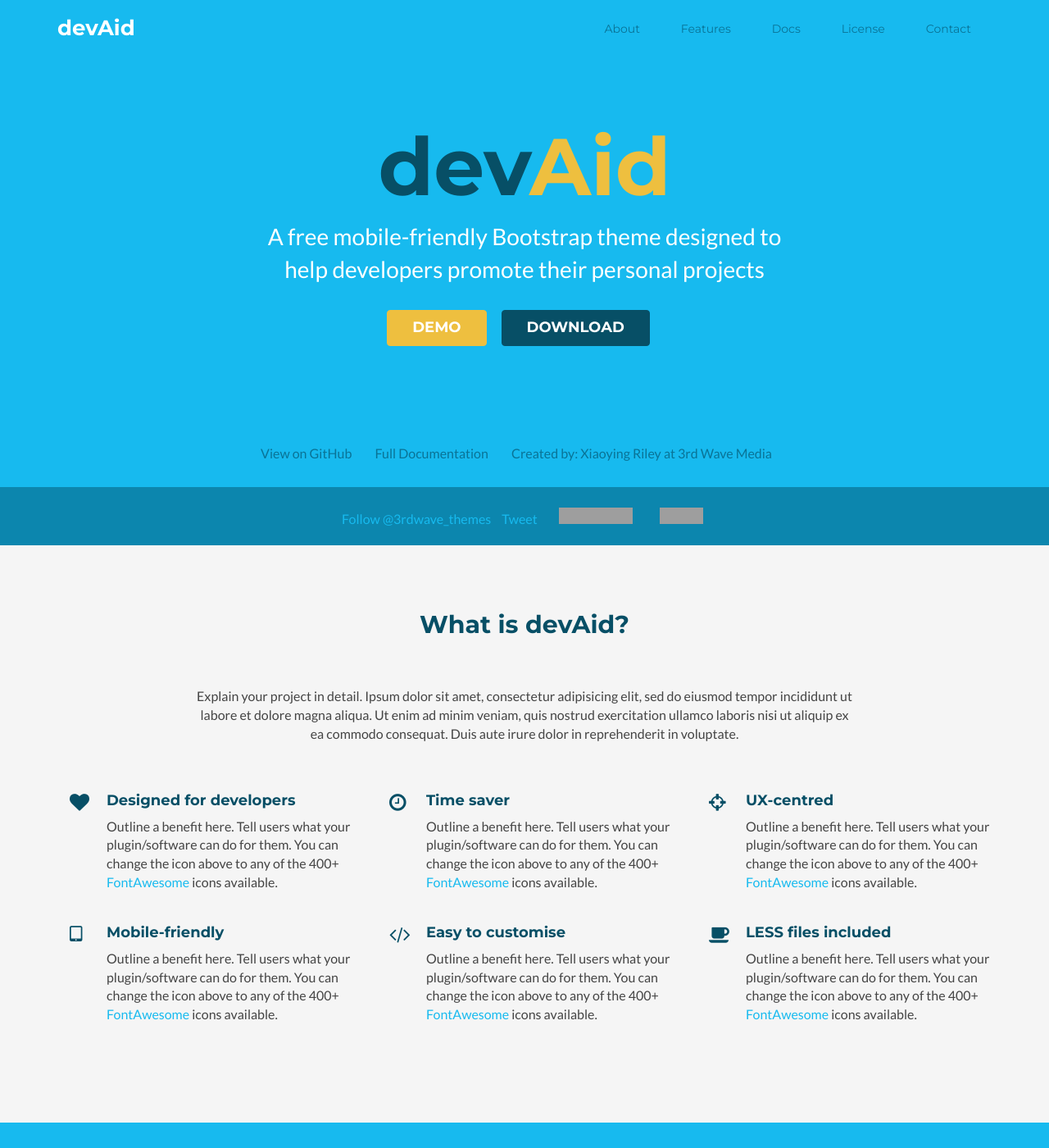
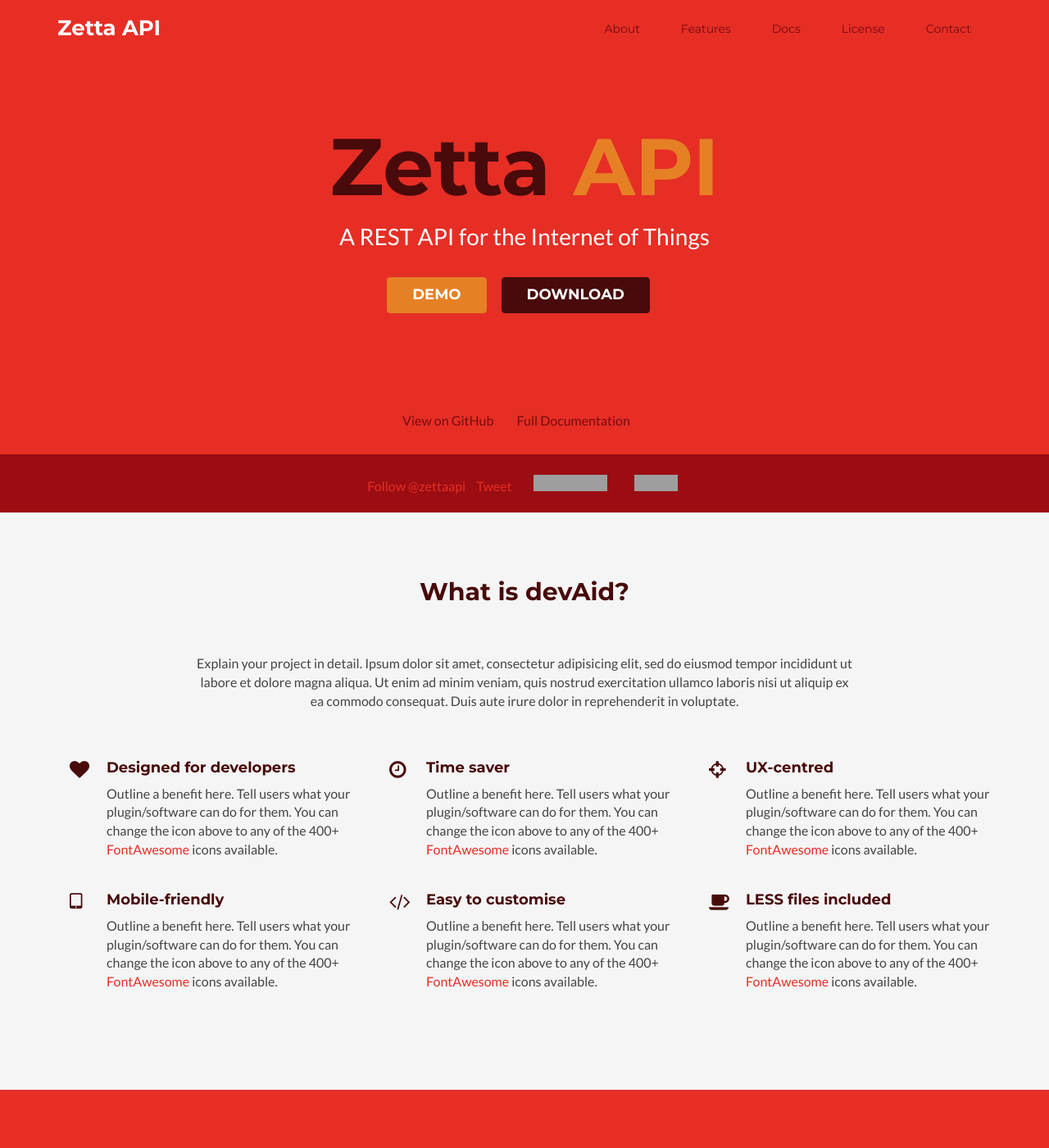
Before and after one commit to zettajs/zettaapi.github.io, a Jekyll site: the page built from index.html, in a window 1280 px wide and 1400 px high. Shown: the whole window at 82% size. Built offline with Jekyll 4.4.1, drawn with Linux system fonts in a browser that asks for light colours; comment, search, counter and statistics services are not loaded; grey boxes are pictures that could not be loaded.

Commit message:
colors match zetta logo

```diff
--- a/_includes/header.html
+++ b/_includes/header.html
@@ -3,7 +3,7 @@
         <div class="container">
             <h1 class="logo pull-left">
                 <a class="scrollto" href="#promo">
-                    <span class="logo-title">devAid</span>
+                    <span class="logo-title">Zetta API</span>
                 </a>
             </h1><!--//logo-->
             <nav id="main-nav" class="main-nav navbar-right" role="navigation">
--- a/_includes/promo.html
+++ b/_includes/promo.html
@@ -1,23 +1,21 @@
     <!-- ******PROMO****** -->
     <section id="promo" class="promo section offset-header">
         <div class="container text-center">
-            <h2 class="title">dev<span class="highlight">Aid</span></h2>
-            <p class="intro">A free mobile-friendly Bootstrap theme designed to help developers
-promote their personal projects</p>
+            <h2 class="title">Zetta <span class="highlight">API</span></h2>
+            <p class="intro">A REST API for the Internet of Things</p>
             <div class="btns">
                 <a class="btn btn-cta-secondary" href="http://themes.3rdwavemedia.com/" target="_blank">Demo</a>
                 <a class="btn btn-cta-primary" href="http://themes.3rdwavemedia.com/website-templates/devaid-free-bootstrap-theme-developers/" target="_blank">Download</a>
             </div>
             <ul class="meta list-inline">
-                <li><a href="#" target="_blank">View on GitHub</a></li>
-                <li><a href="https://github.com/twbs/bootstrap" target="_blank">Full Documentation</a></li>
-                <li>Created by: <a href="http://themes.3rdwavemedia.com/" target="_blank">Xiaoying Riley</a> at 3rd Wave Media</li>
+                <li><a href="https://github.com/zettaapi/zetta" target="_blank">View on GitHub</a></li>
+                <li><a href="https://github.com/zettaapi/zetta/wiki" target="_blank">Full Documentation</a></li>
             </ul><!--//meta-->
         </div><!--//container-->
         <div class="social-media">
             <div class="social-media-inner container text-center">
                 <ul class="list-inline">
-                    <li class="twitter-follow"><a href="https://twitter.com/3rdwave_themes" class="twitter-follow-button" data-show-count="false">Follow @3rdwave_themes</a>
+                    <li class="twitter-follow"><a href="https://twitter.com/zettaapi" class="twitter-follow-button" data-show-count="false">Follow @zettaapi</a>
 <script>!function(d,s,id){var js,fjs=d.getElementsByTagName(s)[0],p=/^http:/.test(d.location)?'http':'https';if(!d.getElementById(id)){js=d.createElement(s);js.id=id;js.src=p+'://platform.twitter.com/widgets.js';fjs.parentNode.insertBefore(js,fjs);}}(document, 'script', 'twitter-wjs');</script>
                     </li><!--//twitter-follow-->
                     <li class="twitter-tweet">
@@ -25,11 +23,11 @@
     <script>!function(d,s,id){var js,fjs=d.getElementsByTagName(s)[0],p=/^http:/.test(d.location)?'http':'https';if(!d.getElementById(id)){js=d.createElement(s);js.id=id;js.src=p+'://platform.twitter.com/widgets.js';fjs.parentNode.insertBefore(js,fjs);}}(document, 'script', 'twitter-wjs');</script>
                     </li><!--//twitter-tweet-->
                     <li class="facebook-like">
-                         <div class="fb-like" data-href="http://themes.3rdwavemedia.com/" data-layout="button_count" data-action="like" data-show-faces="false" data-share="true"></div>
+                         <div class="fb-like" data-href="http://www.zettaapi.org/" data-layout="button_count" data-action="like" data-show-faces="false" data-share="true"></div>
                     </li><!--//facebook-like-->
                     <!--// Generate github buttons: https://github.com/mdo/github-buttons -->
-                    <li class="github-star"><iframe src="http://ghbtns.com/github-btn.html?user=mdo&repo=github-buttons&type=watch&count=true" allowtransparency="true" frameborder="0" scrolling="0" width="110" height="20"></iframe></li>
-                    <li class="github-fork"><iframe src="http://ghbtns.com/github-btn.html?user=mdo&repo=github-buttons&type=fork" allowtransparency="true" frameborder="0" scrolling="0" width="53" height="20"></iframe></li>
+                    <li class="github-star"><iframe src="http://ghbtns.com/github-btn.html?user=zettaapi&repo=zetta&type=watch&count=true" allowtransparency="true" frameborder="0" scrolling="0" width="110" height="20"></iframe></li>
+                    <li class="github-fork"><iframe src="http://ghbtns.com/github-btn.html?user=zettaapi&repo=zetta&type=fork" allowtransparency="true" frameborder="0" scrolling="0" width="53" height="20"></iframe></li>
                     <!--//
                     <li class="github-follow"><iframe src="http://ghbtns.com/github-btn.html?user=mdo&type=follow&count=true"
   allowtransparency="true" frameborder="0" scrolling="0" width="165" height="20"></iframe></li>
--- a/public/css/styles.css
+++ b/public/css/styles.css
@@ -1,4 +1,4 @@
-/*
+*/*
  * Template Name: devAid - Responsive Website Template for developers
  * Version: 1.0
  * Author: Xiaoying Riley at 3rd Wave Media
@@ -22,10 +22,10 @@
 h6 {
   font-family: 'Montserrat', sans-serif;
   font-weight: 700;
-  color: #17baef;
+  color: #e62e25;
 }
 a {
-  color: #17baef;
+  color: #e62e25;
   -webkit-transition: all 0.4s ease-in-out;
   -moz-transition: all 0.4s ease-in-out;
   -ms-transition: all 0.4s ease-in-out;
@@ -33,7 +33,7 @@
 }
 a:hover {
   text-decoration: underline;
-  color: #0e98c5;
+  color: #A90D13;
 }
 .btn,
 a.btn {
@@ -55,22 +55,22 @@
 }
 a.btn-cta-primary,
 .btn-cta-primary {
-  background: #074f66;
-  border: 1px solid #074f66;
+  background: #480A0B;
+  border: 1px solid #480A0B;
   color: #fff;
   font-weight: 600;
   text-transform: uppercase;
 }
 a.btn-cta-primary:hover,
 .btn-cta-primary:hover {
-  background: #053c4e;
-  border: 1px solid #053c4e;
+  background: #340909;
+  border: 1px solid #340909;
   color: #fff;
 }
 a.btn-cta-secondary,
 .btn-cta-secondary {
-  background: #eebf3f;
-  border: 1px solid #eebf3f;
+  background: #E68025;
+  border: 1px solid #E68025;
   color: #fff;
   font-weight: 600;
   text-transform: uppercase;
@@ -82,7 +82,7 @@
   color: #fff;
 }
 .text-highlight {
-  color: #074f66;
+  color: #480A0B;
 }
 .offset-header {
   padding-top: 90px;
@@ -93,7 +93,7 @@
 /* ======= Header ======= */
 .header {
   padding: 10px 0;
-  background: #17baef;
+  background: #e62e25;
   color: #fff;
   position: fixed;
   width: 100%;
@@ -106,7 +106,7 @@
   box-shadow: 0 0 4px rgba(0, 0, 0, 0.4);
 }
 .header.navbar-fixed-top .logo a {
-  color: #17baef;
+  color: #e62e25;
 }
 .header.navbar-fixed-top .main-nav .nav .nav-item a {
   color: #666666;
@@ -123,7 +123,7 @@
   text-decoration: none;
 }
 .header .main-nav button {
-  background: #074f66;
+  background: #480A0B;
   color: #fff !important;
   -webkit-border-radius: 4px;
   -moz-border-radius: 4px;
@@ -149,11 +149,11 @@
   font-family: 'Montserrat', sans-serif;
 }
 .header .main-nav .nav .nav-item.active a {
-  color: #17baef;
+  color: #e62e25;
   background: none;
 }
 .header .main-nav .nav .nav-item a {
-  color: #0a7396;
+  color: #770C0F;
   -webkit-transition: none;
   -moz-transition: none;
   -ms-transition: none;
@@ -162,7 +162,7 @@
   padding: 15px 10px;
 }
 .header .main-nav .nav .nav-item a:hover {
-  color: #074f66;
+  color: #480A0B;
   background: none;
 }
 .header .main-nav .nav .nav-item a:focus {
@@ -174,24 +174,24 @@
   background: none;
 }
 .header .main-nav .nav .nav-item.active {
-  color: #17baef;
+  color: #e62e25;
 }
 .header .main-nav .nav .nav-item.last {
   margin-right: 0;
 }
 /* ======= Promo Section ======= */
 .promo {
-  background: #17baef;
+  background: #e62e25;
   color: #fff;
   padding-top: 150px;
 }
 .promo .title {
   font-size: 98px;
-  color: #074f66;
+  color: #480A0B;
   margin-top: 0;
 }
 .promo .title .highlight {
-  color: #eebf3f;
+  color: #E68025;
 }
 .promo .intro {
   font-size: 28px;
@@ -207,19 +207,19 @@
 .promo .meta {
   margin-top: 120px;
   margin-bottom: 30px;
-  color: #0a7396;
+  color: #770C0F;
 }
 .promo .meta li {
   margin-right: 15px;
 }
 .promo .meta a {
-  color: #0a7396;
+  color: #770C0F;
 }
 .promo .meta a:hover {
-  color: #074f66;
+  color: #480A0B;
 }
 .promo .social-media {
-  background: #0c86ae;
+  background: #9B0D12;
   padding: 10px 0;
   margin: 0 auto;
 }
@@ -237,7 +237,7 @@
   background: #f5f5f5;
 }
 .about .title {
-  color: #074f66;
+  color: #480A0B;
   margin-top: 0;
   margin-bottom: 60px;
 }
@@ -257,36 +257,36 @@
 }
 .about .item .icon-holder .fa {
   font-size: 24px;
-  color: #074f66;
+  color: #480A0B;
 }
 .about .item .content {
   padding-left: 60px;
 }
 .about .item .content .sub-title {
   margin-top: 0;
-  color: #074f66;
+  color: #480A0B;
   font-size: 18px;
 }
 /* ======= Features Section ======= */
 .features {
   padding: 80px 0;
-  background: #17baef;
+  background: #e62e25;
   color: #fff;
 }
 .features .title {
-  color: #074f66;
+  color: #480A0B;
   margin-top: 0;
   margin-bottom: 30px;
 }
 .features a {
-  color: #074f66;
+  color: #480A0B;
 }
 .features a:hover {
   color: #042a36;
 }
 .features .feature-list li {
   margin-bottom: 10px;
-  color: #074f66;
+  color: #480A0B;
 }
 .features .feature-list li .fa {
   margin-right: 5px;
@@ -298,7 +298,7 @@
   background: #f5f5f5;
 }
 .docs .title {
-  color: #074f66;
+  color: #480A0B;
   margin-top: 0;
   margin-bottom: 30px;
 }
@@ -340,7 +340,7 @@
 .license .title {
   margin-top: 0;
   margin-bottom: 60px;
-  color: #074f66;
+  color: #480A0B;
 }
 .license .license-inner {
   max-width: 800px;
@@ -375,7 +375,7 @@
 }
 .license .cta-container .speech-bubble {
   background: #d6f3fc;
-  color: #074f66;
+  color: #480A0B;
   padding: 30px;
   margin-bottom: 30px;
   position: relative;
@@ -413,7 +413,7 @@
 /* ======= Contact Section ======= */
 .contact {
   padding: 80px 0;
-  background: #17baef;
+  background: #e62e25;
   color: #fff;
 }
 .contact .contact-inner {
@@ -421,7 +421,7 @@
   margin: 0 auto;
 }
 .contact .title {
-  color: #074f66;
+  color: #480A0B;
   margin-top: 0;
   margin-bottom: 30px;
 }
@@ -429,7 +429,7 @@
   margin-bottom: 60px;
 }
 .contact a {
-  color: #074f66;
+  color: #480A0B;
 }
 .contact a:hover {
   color: #042a36;
@@ -457,8 +457,8 @@
 }
 .contact .author-message .speech-bubble {
   margin-left: 155px;
-  background: #10b2e7;
-  color: #074f66;
+  background: #D30E17;
+  color: #480A0B;
   padding: 30px;
   -webkit-border-radius: 4px;
   -moz-border-radius: 4px;
@@ -471,7 +471,7 @@
   position: relative;
 }
 .contact .author-message .speech-bubble .sub-title {
-  color: #074f66;
+  color: #480A0B;
   font-size: 16px;
   margin-top: 0;
   margin-bottom: 30px;
@@ -489,19 +489,19 @@
   height: 0;
   border-top: 10px solid transparent;
   border-bottom: 10px solid transparent;
-  border-right: 10px solid #10b2e7;
+  border-right: 10px solid #D30E17;
 }
 .contact .author-message .speech-bubble .source {
   margin-top: 30px;
 }
 .contact .author-message .speech-bubble .source a {
-  color: #074f66;
+  color: #480A0B;
 }
 .contact .author-message .speech-bubble .source .title {
-  color: #0c86ae;
+  color: #9B0D12;
 }
 .contact .info .sub-title {
-  color: #0e98c5;
+  color: #A90D13;
   margin-bottom: 30px;
   margin-top: 0;
 }
@@ -520,7 +520,7 @@
 }
 .contact .social-icons a {
   display: inline-block;
-  background: #0c86ae;
+  background: #9B0D12;
   width: 48px;
   height: 48px;
   text-align: center;
```
Also changed, not shown: public/images/zettalogo1041x1041.png (added), public/images/zettalogo104x104.png (added), public/images/zettalogo260x260.png (added).
